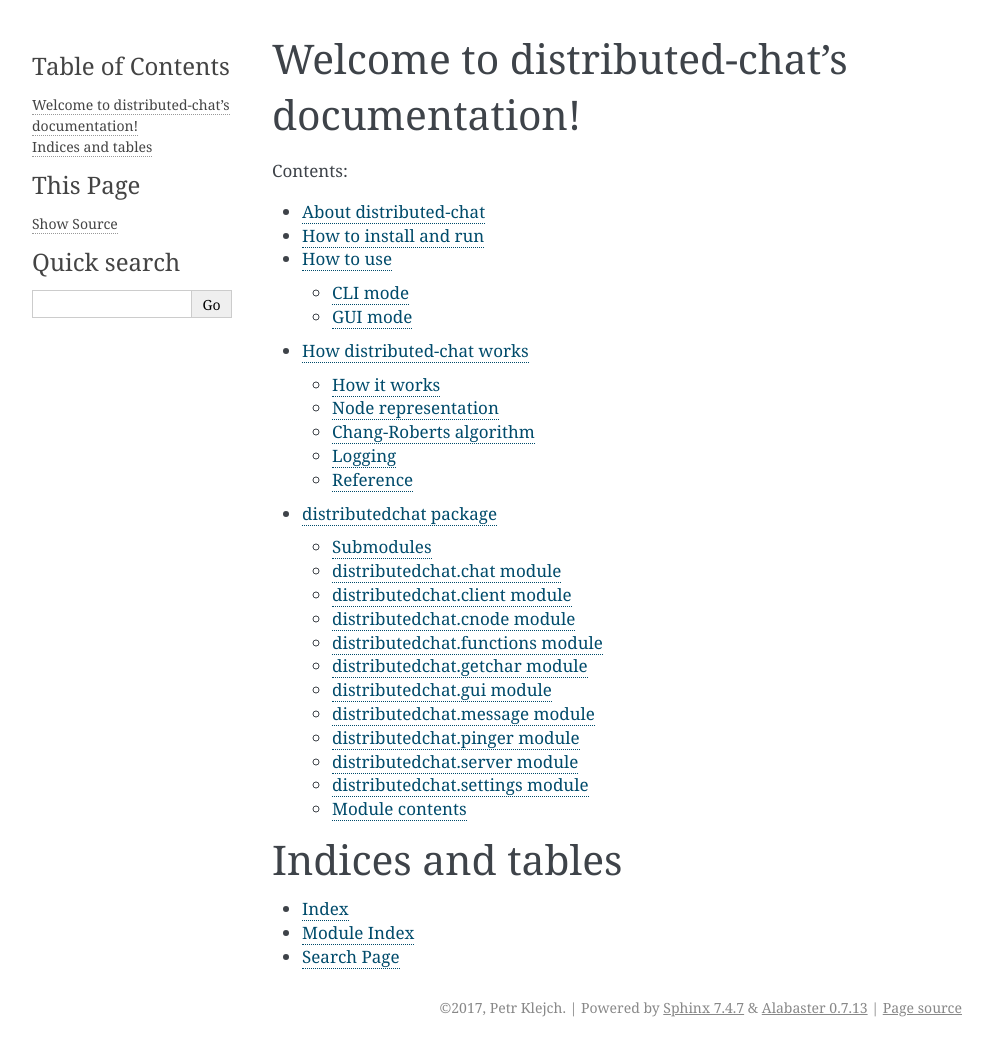
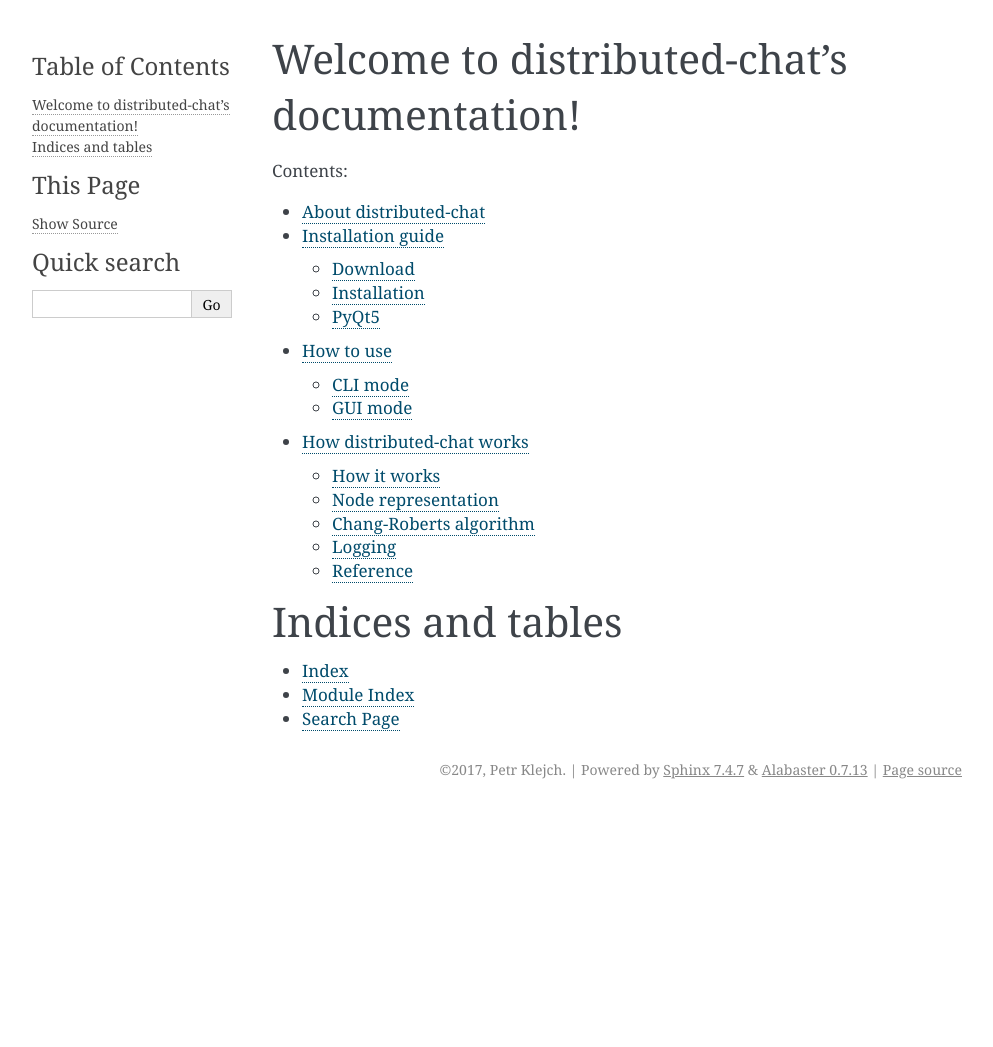
Before and after one commit to pklejch/distributed-chat, a Sphinx documentation site: the page built from docs/index.rst, in a window 1280 px wide. Shown: the whole page, without its empty margins (148-1141 px from the left). Built offline with Sphinx 7.4.7, drawn with Linux system fonts in a browser that asks for light colours; after the commit the page ends 900 px from its top, so only the background shows below that; some of the changed lines change nothing that is shown.

Commit message:
Updated docs.

```diff
--- a/docs/distributedchat.rst
+++ /dev/null
@@ -1,94 +0,0 @@
-distributedchat package
-=======================
-
-Submodules
-----------
-
-distributedchat.chat module
----------------------------
-
-.. automodule:: distributedchat.chat
-    :members:
-    :undoc-members:
-    :show-inheritance:
-
-distributedchat.client module
------------------------------
-
-.. automodule:: distributedchat.client
-    :members:
-    :undoc-members:
-    :show-inheritance:
-
-distributedchat.cnode module
-----------------------------
-
-.. automodule:: distributedchat.cnode
-    :members:
-    :undoc-members:
-    :show-inheritance:
-
-distributedchat.functions module
---------------------------------
-
-.. automodule:: distributedchat.functions
-    :members:
-    :undoc-members:
-    :show-inheritance:
-
-distributedchat.getchar module
-------------------------------
-
-.. automodule:: distributedchat.getchar
-    :members:
-    :undoc-members:
-    :show-inheritance:
-
-distributedchat.gui module
---------------------------
-
-.. automodule:: distributedchat.gui
-    :members:
-    :undoc-members:
-    :show-inheritance:
-
-distributedchat.message module
-------------------------------
-
-.. automodule:: distributedchat.message
-    :members:
-    :undoc-members:
-    :show-inheritance:
-
-distributedchat.pinger module
------------------------------
-
-.. automodule:: distributedchat.pinger
-    :members:
-    :undoc-members:
-    :show-inheritance:
-
-distributedchat.server module
------------------------------
-
-.. automodule:: distributedchat.server
-    :members:
-    :undoc-members:
-    :show-inheritance:
-
-distributedchat.settings module
--------------------------------
-
-.. automodule:: distributedchat.settings
-    :members:
-    :undoc-members:
-    :show-inheritance:
-
-
-Module contents
----------------
-
-.. automodule:: distributedchat
-    :members:
-    :undoc-members:
-    :show-inheritance:
--- a/docs/index.rst
+++ b/docs/index.rst
@@ -14,7 +14,6 @@ Welcome to distributed-chat's documentation!
    setupguide
    using
    howitworks
-   distributedchat
 
 
 Indices and tables
--- a/docs/setupguide.rst
+++ b/docs/setupguide.rst
@@ -1,11 +1,88 @@
-How to install and run
-----------------------
+Installation guide
+==================
 
-1. Rozbalit archiv.
-2. Přesunout se do rozbaleného archivu.
-3. Vytvořit virtuální prostředí pro Python. ``python3 -m venv env``
-4. Aktivovat virtuální prostředí. ``. env/bin/activate``
-5. Nainstalovat závislosti.
-   ``python -m pip install -r requirements.txt``
-6. Spustit pomocí:
-   ``python -m distributed-chat cli -vv IP:PORT [-i IPcíle:PORTcíle]``
+Download
+--------
+From GitHub
+...........
+
+You can download this tool either from GitHub repository (https://github.com/pklejch/distributed-chat) as zip.
+
+Or clone it to you computer using
+
+.. code::
+
+   git clone https://github.com/pklejch/distributed-chat
+
+From PYPi
+.........
+You can download this tool from PYPi (https://pypi.python.org/pypi/distributedchat) in tar.gz format.
+
+Alternatively you can use pip tool:
+
+.. code::
+
+  python -m pip install distributedchat
+
+Installation
+------------
+Installation doesn't download and install PyQt5 dependency due to compatibility issue with some distributions. See :ref:`pyqt-label` chapter
+for more information.
+
+Run following command in the downloaded directory and install it system-wide:
+
+.. code::
+
+   python3.5 setup.py install
+
+Or you can create virtual environment using:
+
+.. code::
+
+   python3.5 -m venv env
+
+Start virtual environment:
+
+.. code::
+
+   . env/bin/activate
+
+And then install it into virtual environment:
+
+.. code::
+
+   python setup.py install
+
+
+.. _pyqt-label:
+
+PyQt5
+-----
+This program needs PyQt5 module, but on some distributions you can't install it through pip,
+so command
+
+.. code::
+
+   python setup.py install
+
+will fail.
+
+On Ubuntu you can install this module system-wide using Ubuntu's packaging system.
+
+.. code::
+
+   sudo apt-get install python3-pyqt5
+
+And then create virtual environment with system-wide packages and activated it using:
+
+.. code::
+
+   python3.5 -m venv --system-site-packages env
+   . env/bin/activate
+
+
+But on some distribution you can just download and install PyQt5 in virtual enviroment using pip:
+
+.. code::
+
+   python -m pip install PyQt5
--- a/docs/using.rst
+++ b/docs/using.rst
@@ -5,11 +5,104 @@ You can run this program in two modes:
 - CLI mode
 - GUI mode
 
+If you install package using:
+
+.. code::
+
+   python3.5 -m venv env
+   . env/bin/activate
+   python setup.py install
+
+You can run it by typing it's name in activated virtual enviroment:
+
+.. code::
+
+   distributedchat <mode>
+
+If you just downloaded code from github, you can run this program as python module
+(in virtual environment, with downloaded dependencies).
+
+So, first create virtual environment and activate it:
+
+.. code::
+
+   python3.5 -m venv env
+   . env/bin/activate
+
+Then install dependencies using pip:
+
+.. code::
+
+   python -m pip install -r requirements.txt
+
+And at last run program as python module:
+
+.. code::
+
+   python -m distributedchat <mode>
 
 CLI mode
 --------
+You can run this program in CLI mode by command:
+
+.. code::
+
+   distributedchat cli IP:port [OPTIONS]
+
+IP:port is used to specify where (on which interface) will this node listen.
+
+List of available options:
+
+\-v, \-\-verbose
+   Enables verbose output. (You can enable verbose output multiple times for more detailed output.)
+\-i, \-\-ip_port_next
+   IP and port of node, which is already running. This is used, if you want to connect into existing network.
+   IP and port is in the following format: IP:port.
 
 
 
 GUI mode
 --------
+You can run this program in GUI mode by command:
+
+.. code::
+
+   distributedchat gui
+
+Then in dialog window you must specify:
+
+- Local IP and port, where node will listen.
+- Name of the node. **This must be unique, otherwise you get unexpected behavior.**
+- Remote IP and port of node, where you want to connect. (If you want to connect and not to bootstrap the network.)
+- File with keys, which has following format:
+
+[keys]
+
+node_name=<32 byte long key encoded in base64>
+
+node_name2=<32 byte long key encoded in base64>
+
+...
+
+Using encryption
+~~~~~~~~~~~~~~~~
+
+First you must generate keys and then secretly exchange keys with your partner.
+You can generate key using this command:
+
+.. code::
+
+   head -c 32 /dev/urandom | base64
+
+Then store it in yours key configuration file:
+
+[keys]
+
+<my_name>=<my key>
+
+<my_friends_name>=<his_key>
+
+
+If you at start don't specify key configuration file, you can't use encryption.
+This file needs to contain line with your name, otherwise you cannot receive encrypted messages.
+If you want to use encryption, check "Encrypt message" checkbox while sending a message.
```
Also changed, not shown: 1 other file.
